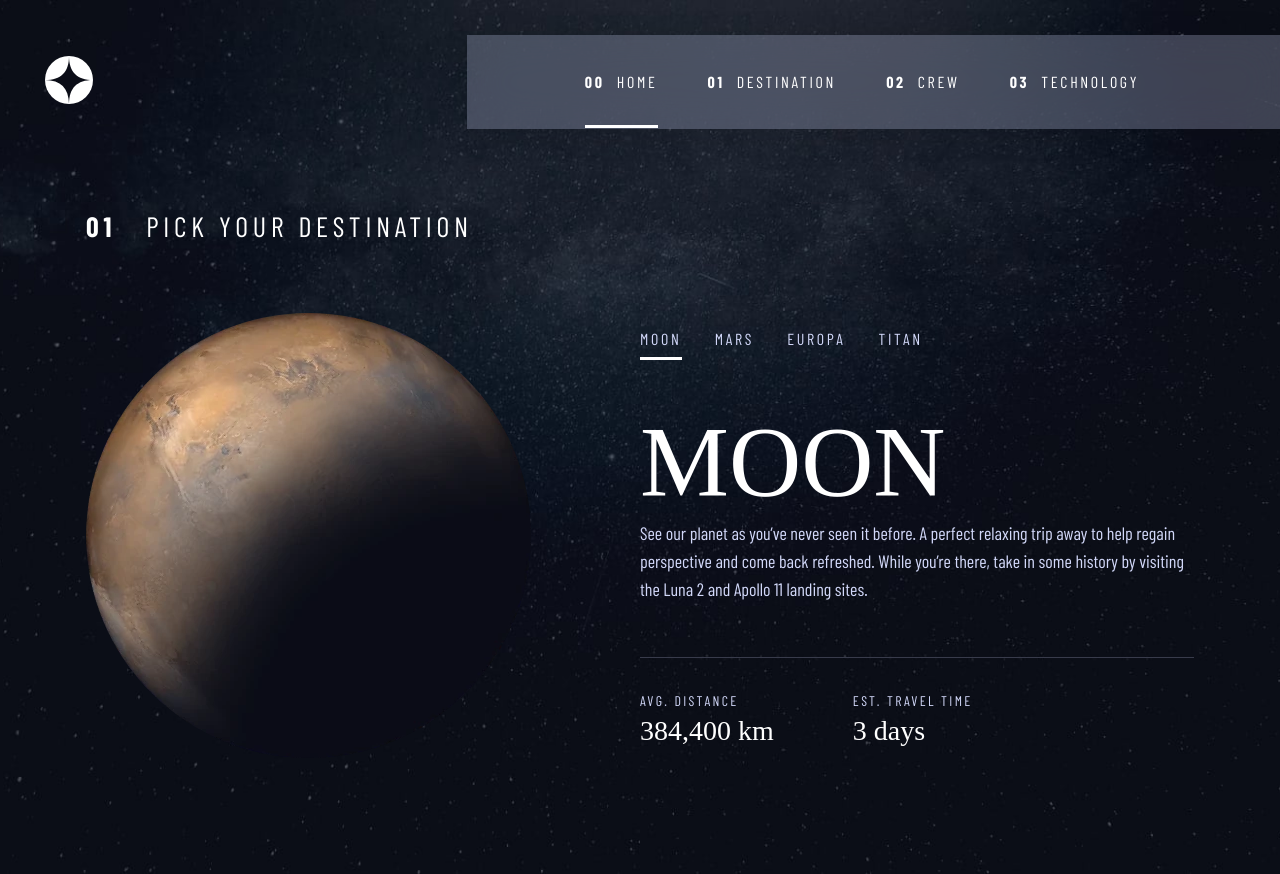
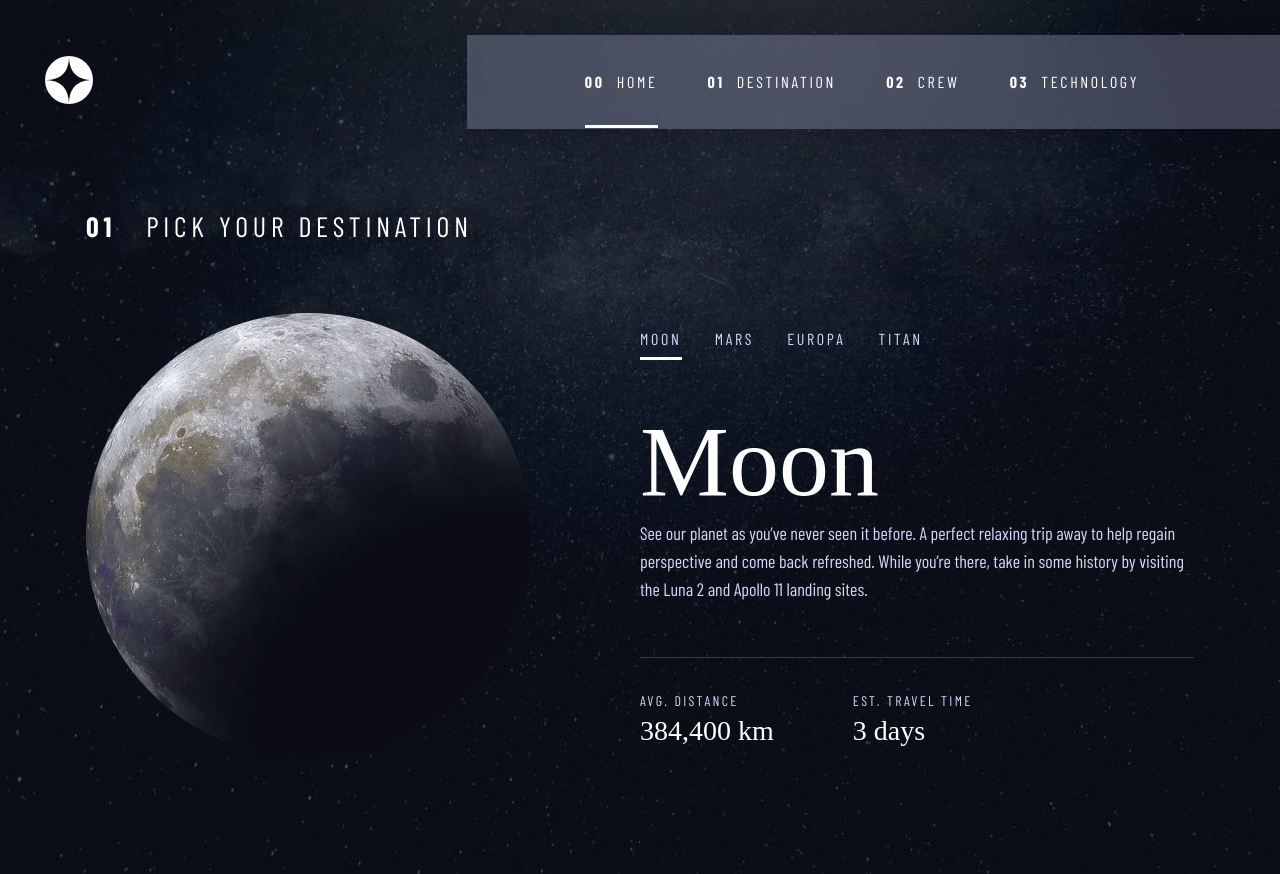
Before and after one commit to Ronel028/fem-space-tourism, a React (Vite) app: page /destination in a window 1280 px wide. Built offline with nearby package versions, Linux system fonts and the light colour scheme; a web font is replaced by a local one.

Commit message:
add functions to display data

```diff
--- a/src/assets/components/destination.jsx
+++ b/src/assets/components/destination.jsx
@@ -1,6 +1,7 @@
-import React, { useState } from "react";
+import React, { useState, useEffect } from "react";
 
 import Planet from '../images/destination/image-mars.webp'
+import { destinations } from '../../../data.json';
 
 function Destination(){
 
@@ -10,6 +11,78 @@ function Destination(){
         europa: false,
         titan: false
     });
+
+    const [destination, setDestination] = useState({
+        planetName: '',
+        planetDescription: '',
+        planetImages: '',
+        planetDistance: '',
+        planetTravel: ''
+    })
+
+    function choosePlanet(){
+        if(active.moon){
+            destinations.filter(item =>{
+                if(item.name === 'Moon'){
+                    setDestination(function(currentState){
+                        return {
+                            ...currentState,
+                            planetName: item.name,
+                            planetImages: item.images.webp,
+                            planetDescription: item.description,
+                            planetDistance: item.distance,
+                            planetTravel: item.travel
+                        }
+                    })
+                }
+            })
+        }else if(active.mars){
+                destinations.filter(item =>{
+                    if(item.name === 'Mars'){
+                        setDestination(function(currentState){
+                            return {
+                                ...currentState,
+                                planetName: item.name,
+                                planetImages: item.images.webp,
+                                planetDescription: item.description,
+                                planetDistance: item.distance,
+                                planetTravel: item.travel
+                            }
+                        })
+                    }
+                })
+        }else if(active.europa){
+                destinations.filter(item =>{
+                    if(item.name === 'Europa'){
+                        setDestination(function(currentState){
+                            return {
+                                ...currentState,
+                                planetName: item.name,
+                                planetImages: item.images.webp,
+                                planetDescription: item.description,
+                                planetDistance: item.distance,
+                                planetTravel: item.travel
+                            }
+                        })
+                    }
+                })
+        }else if(active.titan){
+                destinations.filter(item =>{
+                    if(item.name === 'Titan'){
+                        setDestination(function(currentState){
+                            return {
+                                ...currentState,
+                                planetName: item.name,
+                                planetImages: item.images.webp,
+                                planetDescription: item.description,
+                                planetDistance: item.distance,
+                                planetTravel: item.travel
+                        }
+                    })
+                }
+            })
+        }
+    }
 
     function handleClick(event){
         const { name } = event.target;
@@ -56,11 +129,11 @@ function Destination(){
         }
     }
 
+    console.log('render')
 
-
-
-
-
+    useEffect(()=>{
+        choosePlanet()
+    }, [active])
 
     return (
         <section className="destination--container py-1">
@@ -72,7 +145,7 @@ function Destination(){
                 </div>
                 <div className="destination-planet container-md">
                     <div className="planet">
-                        <img src={Planet} alt="Mars" />
+                        <img src={destination.planetImages} alt="Mars" />
                     </div>
                     <div className="planet-name">
                         <ul>
@@ -113,28 +186,27 @@ function Destination(){
                                 </a>
                             </li>
                         </ul>
+
                         {/* PLANET CHOOSE */}
                         <div className="planet-choose">
                             <div className="planet-description">
-                                <h1 className="heading-2">MOON</h1>
+                                <h1 className="heading-2">{destination.planetName}</h1>
                                 <p className="color-icy">
-                                    See our planet as you’ve never seen it before. A perfect
-                                    relaxing trip away to help regain perspective and come
-                                    back refreshed. While you’re there, take in some history
-                                    by visiting the Luna 2 and Apollo 11 landing sites.
+                                    {destination.planetDescription}
                                 </p>
                             </div>
                             <div className="planet-distance">
                                 <div className="distance">
                                     <p className="subheading-2 color-icy">AVG. DISTANCE</p>
-                                    <h3 className="subheading-1">384,400 km</h3>
+                                    <h3 className="subheading-1">{destination.planetDistance}</h3>
                                 </div>
                                 <div className="travel-time">
                                     <p className="subheading-2 color-icy">EST. TRAVEL TIME</p>
-                                    <h3 className="subheading-1">3 days</h3>
+                                    <h3 className="subheading-1">{destination.planetTravel}</h3>
                                 </div>
                             </div>
                         </div>
+                        {/* end */}
 
                     </div>
                 </div>
```
